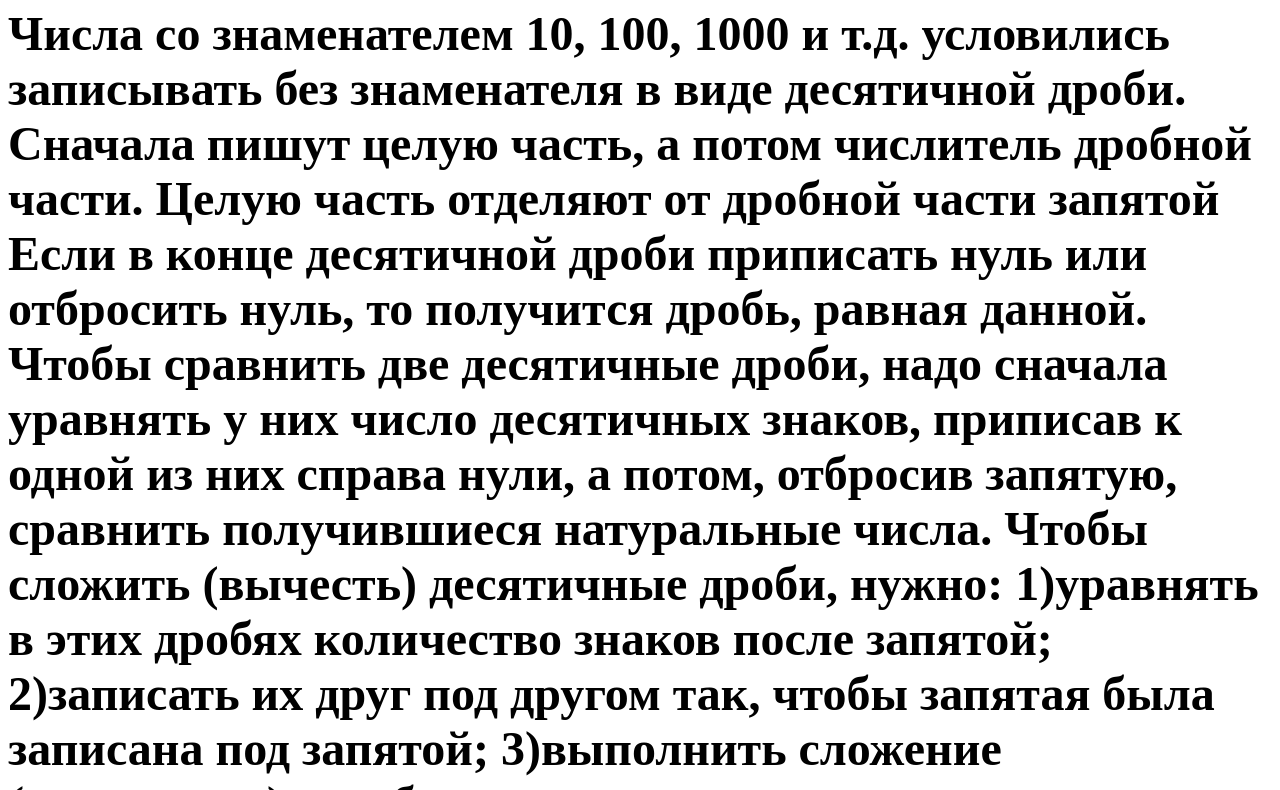
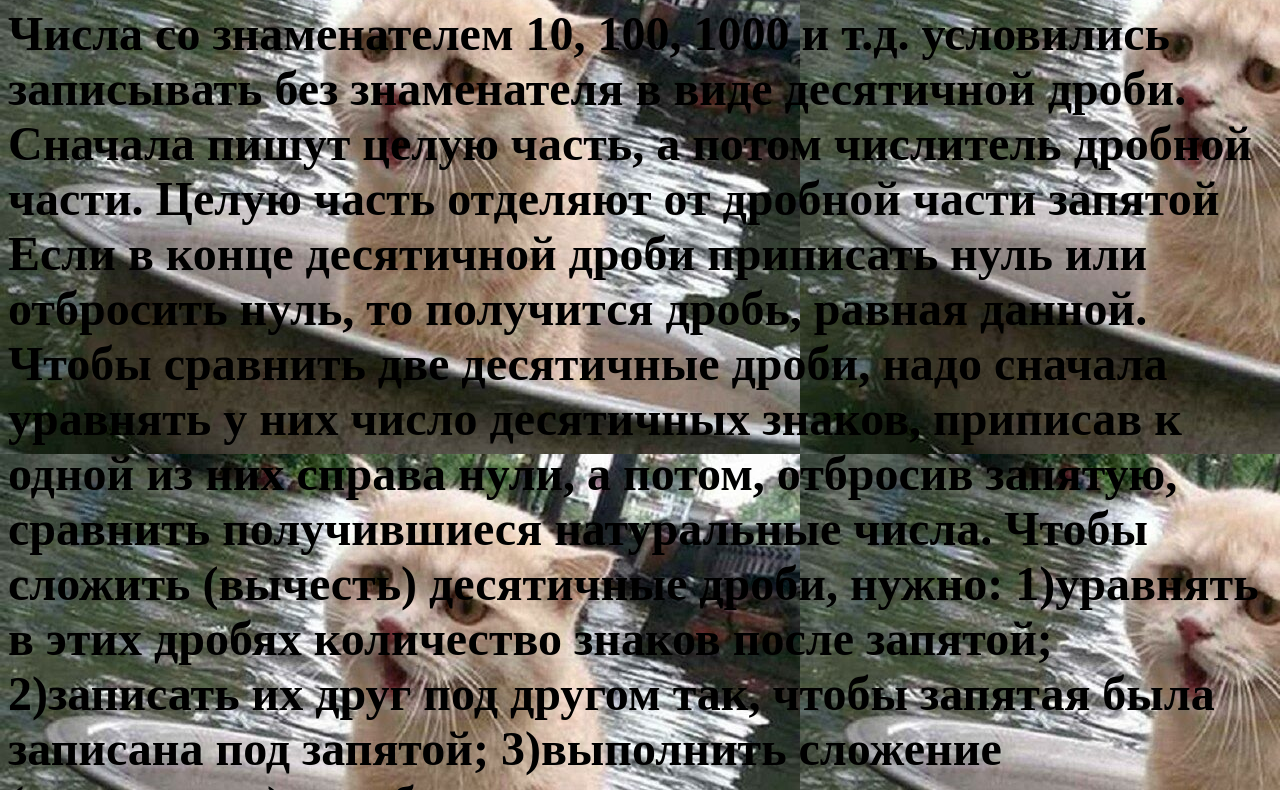
Before and after one commit to DeniskaSsaitom/Des-drob, a plain HTML site: page index.html in a window 1280 px wide. Shown: the part 78-868 px from the top of the page. Drawn offline with Linux system fonts and the light colour scheme.

Commit message:
Update index.html

```diff
--- a/index.html
+++ b/index.html
@@ -2,7 +2,7 @@
 <head>
 <title>Дес. дробь.</title>
 </head>
-<body>
+<body background = "джапег.jpg">
 <h1><font size="25"><b>Дес. дробь</font></h1>
 <p><font size="16">Числа со знаменателем 10, 100, 1000 и т.д. условились записывать без знаменателя в виде десятичной дроби.
 Сначала пишут целую часть, а потом числитель дробной части. Целую часть отделяют от дробной части запятой
```
